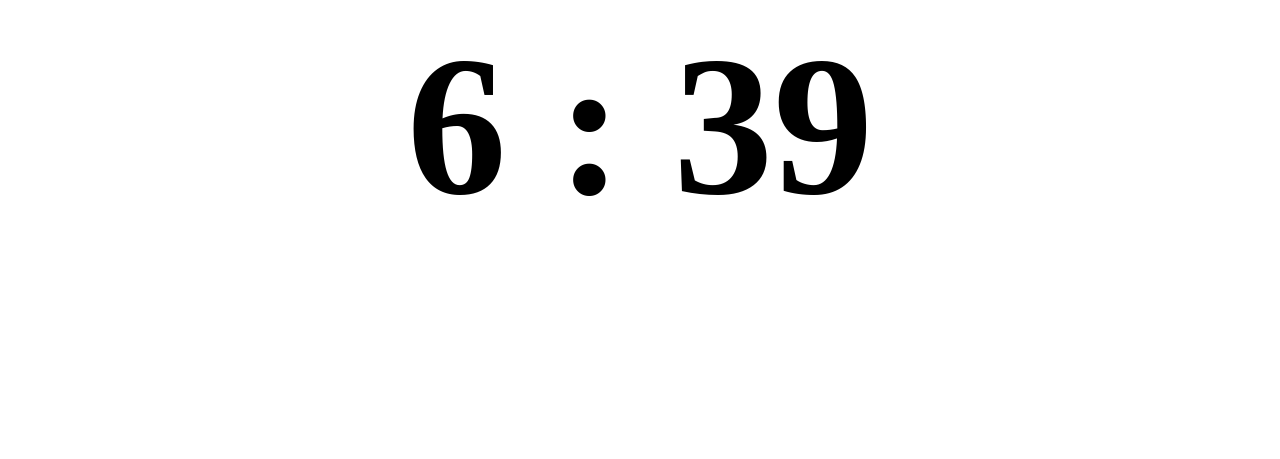
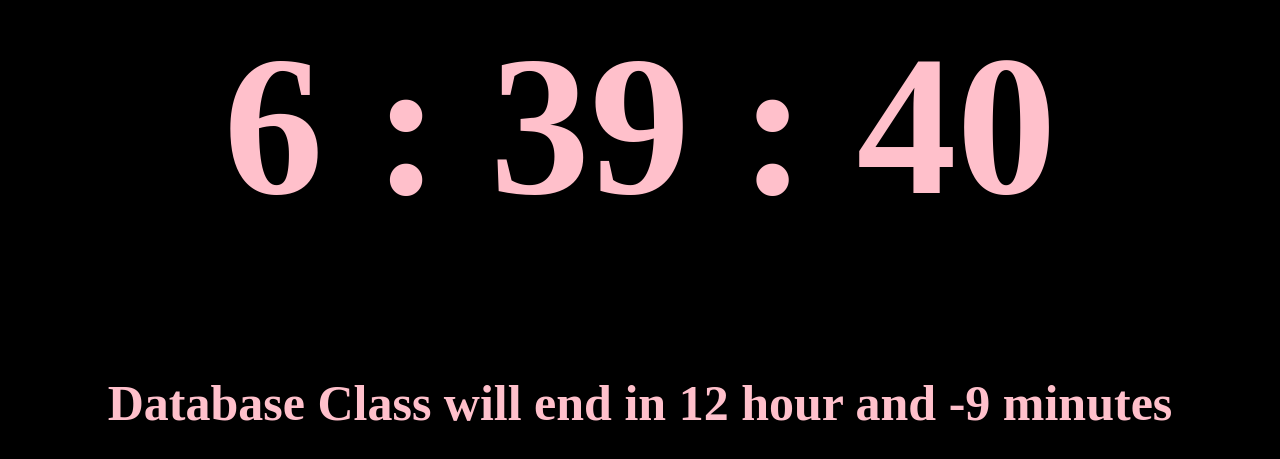
Before and after one commit to kkkz76/leet_code_problem, a plain HTML site: page index.html in a window 1280 px wide. Shown: the part 123-582 px from the top of the page. Drawn offline with Linux system fonts and the light colour scheme.

Commit message:
test_new_window

```diff
--- a/index.html
+++ b/index.html
@@ -9,14 +9,23 @@
             font-size: 200px;
             font-weight: bold;
             text-align: center;
+            color: pink;
         }
-
+        body{
+            background-color: black;
+        }
+        h3{
+            color: pink;
+            text-align: center;
+            font-size: 50px;
+        }
 
     </style>
     <title>Document</title>
 </head>
 <body>
-    <h1><span id="hour"></span> <span id="dots1">:</span> <span id="min"></span></h1>
+    <h1><span id="hour"></span> <span id="dots1">:</span> <span id="min"></span> <span id="dots2">:</span> <span id="sec"></span></h1>
+    <h3>Database Class will end in <span id="left_hour"></span> hour and <span id="left_min"></span> minutes </h3>
 </body>
 </html>
 <script>
@@ -27,7 +36,15 @@ function timecheck() {
 let hour = d.getHours();
 document.getElementById("hour").innerHTML = hour;
 let min = d.getMinutes();
-document.getElementById("min").innerHTML = min;}
+document.getElementById("min").innerHTML = min;
+let sec = d.getSeconds();
+document.getElementById("sec").innerHTML = sec;
+cal_hour = 18 - hour;
+document.getElementById("left_hour").innerHTML = cal_hour;
+cal_min = 30- min;
+document.getElementById("left_min").innerHTML = cal_min;
+
+}
 
 
 setInterval(myTimer, 1000);
```
